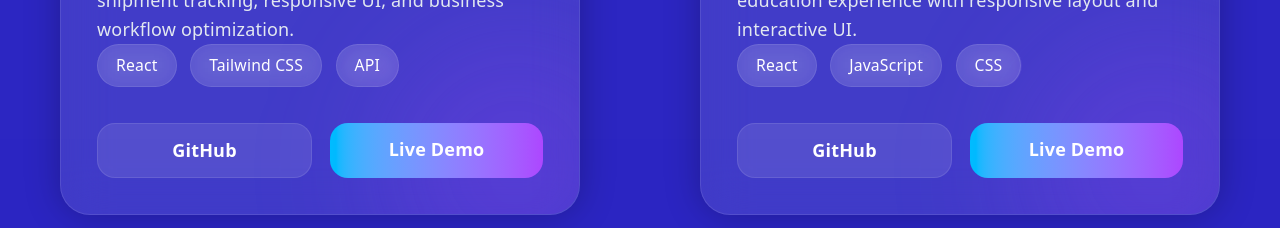
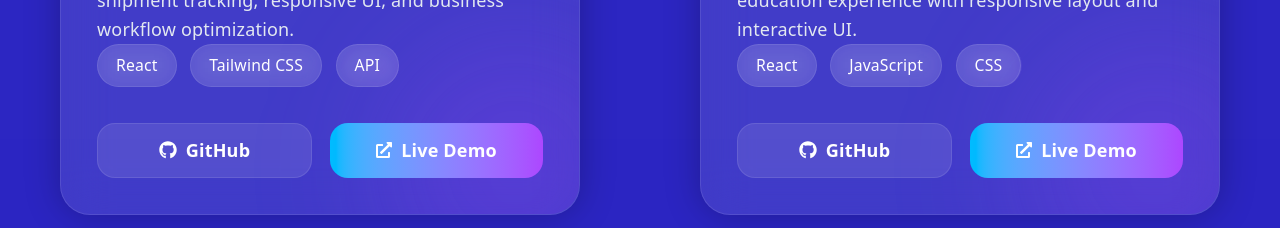
Before and after one commit to mochamadfahmifadillah/portfolio-fahmi-developer, a React (Vite) app in the folder client/: page / in a window 1280 px wide. Shown: the part 4180-4408 px from the top of the page. Built offline with nearby package versions, Linux system fonts and the light colour scheme.

Commit message:
Menambahkan icon github dan live

```diff
--- a/client/src/sections/Projects.jsx
+++ b/client/src/sections/Projects.jsx
@@ -1,3 +1,4 @@
+import { FaGithub, FaExternalLinkAlt } from 'react-icons/fa'
 import ProjectCard from '../components/ProjectCard'
 
 const projects = [
@@ -225,9 +226,11 @@ const Projects = () => {
 
                   <a
                     href={project.github}
+                    target="_blank"
+                    rel="noopener noreferrer"
                     className="
                       flex-1
-                      text-center
+                      flex items-center justify-center gap-2
 
                       py-3
 
@@ -245,14 +248,17 @@ const Projects = () => {
                       hover:text-black
                     "
                   >
+                    <FaGithub size={18} />
                     GitHub
                   </a>
 
                   <a
                     href={project.demo}
+                    target="_blank"
+                    rel="noopener noreferrer"
                     className="
                       flex-1
-                      text-center
+                      flex items-center justify-center gap-2
 
                       py-3
 
@@ -271,6 +277,7 @@ const Projects = () => {
                       hover:shadow-[0_0_25px_rgba(56,189,248,0.5)]
                     "
                   >
+                    <FaExternalLinkAlt size={16} />
                     Live Demo
                   </a>
 
```
